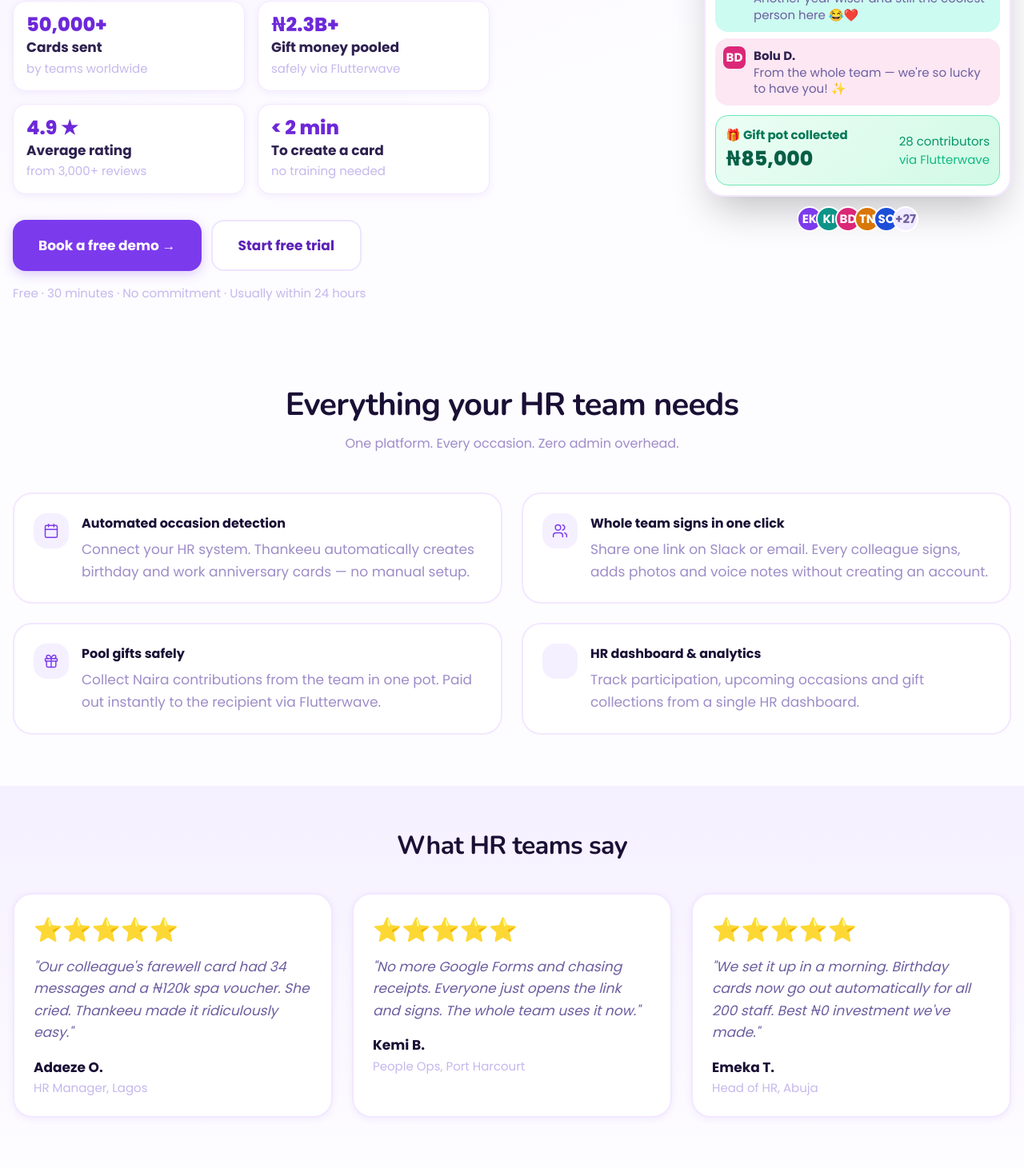
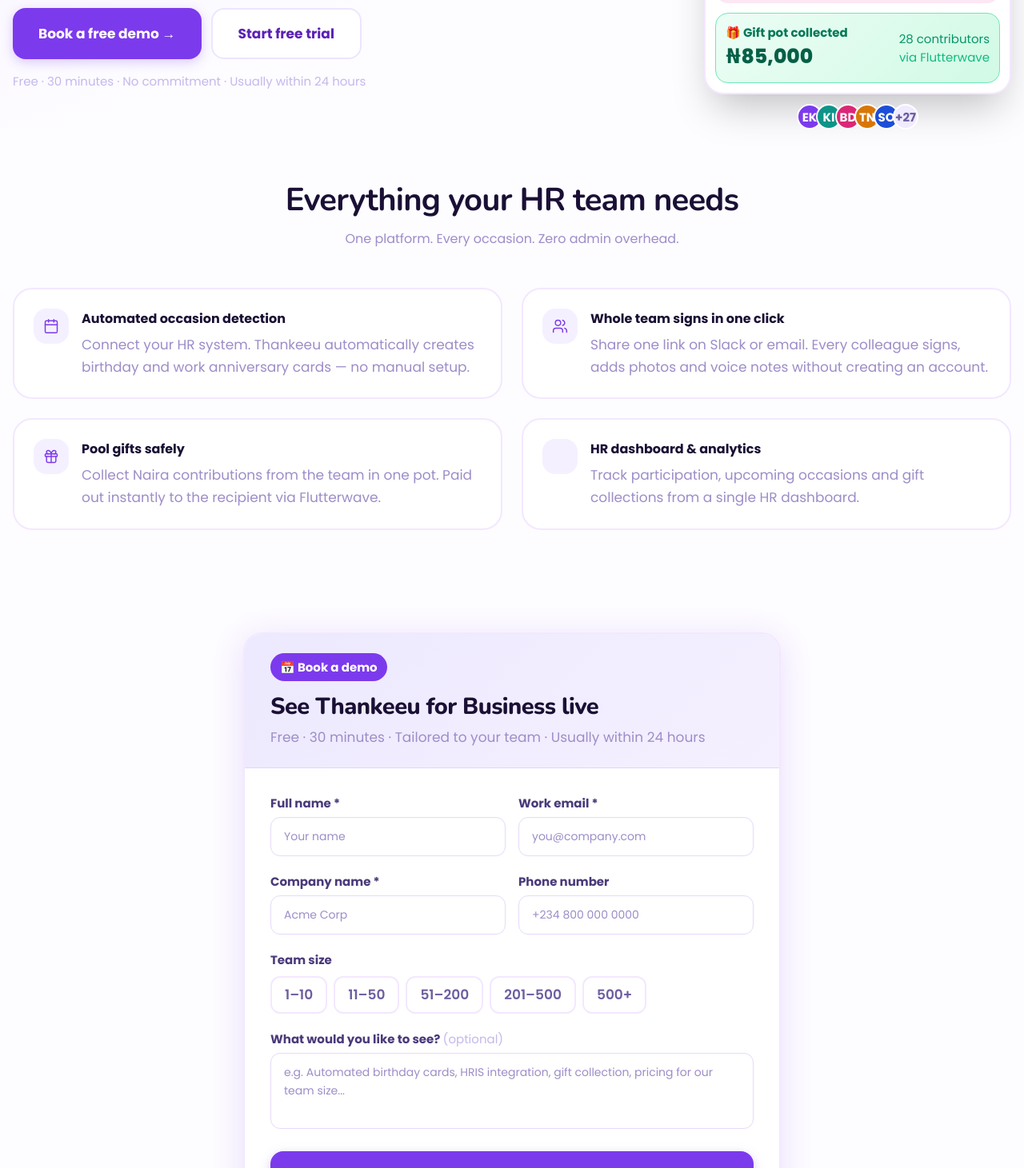
Before and after one commit to Emmaudu/Thankeeu, a React (Vite) app in the folder frontend/: page /business in a window 1280 px wide. Shown: the part 520-1981 px from the top of the page at 80% size. Built offline with nearby package versions, Linux system fonts and the light colour scheme; no server answers.

Commit message:
business team page demo

```diff
--- a/frontend/src/pages/BookDemo.jsx
+++ b/frontend/src/pages/BookDemo.jsx
@@ -9,24 +9,11 @@
 
 const TEAM_SIZE_OPTIONS = ['1–10', '11–50', '51–200', '201–500', '500+'];
 
-const SOCIAL_PROOF = [
-  { metric: '50,000+',  label: 'Cards sent',             sub: 'by teams worldwide' },
-  { metric: '₦2.3B+',   label: 'Gift money pooled',      sub: 'safely via Flutterwave' },
-  { metric: '4.9 ★',    label: 'Average rating',         sub: 'from 3,000+ reviews' },
-  { metric: '< 2 min',  label: 'To create a card',       sub: 'no training needed' },
-];
-
 const FEATURES = [
   { icon: 'Calendar',   title: 'Automated occasion detection',  desc: 'Connect your HR system. Thankeeu automatically creates birthday and work anniversary cards — no manual setup.' },
   { icon: 'Users',      title: 'Whole team signs in one click', desc: 'Share one link on Slack or email. Every colleague signs, adds photos and voice notes without creating an account.' },
   { icon: 'Gift',       title: 'Pool gifts safely',             desc: 'Collect Naira contributions from the team in one pot. Paid out instantly to the recipient via Flutterwave.' },
   { icon: 'BarChart2',  title: 'HR dashboard & analytics',      desc: 'Track participation, upcoming occasions and gift collections from a single HR dashboard.' },
-];
-
-const TESTIMONIALS = [
-  { text: '"Our colleague\'s farewell card had 34 messages and a ₦120k spa voucher. She cried. Thankeeu made it ridiculously easy."', name: 'Adaeze O.', role: 'HR Manager, Lagos' },
-  { text: '"No more Google Forms and chasing receipts. Everyone just opens the link and signs. The whole team uses it now."',           name: 'Kemi B.',   role: 'People Ops, Port Harcourt' },
-  { text: '"We set it up in a morning. Birthday cards now go out automatically for all 200 staff. Best ₦0 investment we\'ve made."',  name: 'Emeka T.',  role: 'Head of HR, Abuja' },
 ];
 
 export default function BookDemo() {
@@ -81,17 +68,6 @@
             <p className="text-warm-500 mb-8 leading-relaxed" style={{ fontSize: 'clamp(1.05rem,2.2vw,1.2rem)' }}>
               Automate birthday cards, farewell cards, work anniversaries and team milestones — with real messages, photos and pooled gifts. No chasing people. No Google Forms. Just one link.
             </p>
-
-            {/* Stats row */}
-            <div className="grid grid-cols-2 gap-4 mb-8">
-              {SOCIAL_PROOF.map(s => (
-                <div key={s.metric} className="bg-white rounded-2xl border border-purple-100 p-4 shadow-sm text-center lg:text-left">
-                  <p className="font-extrabold text-primary-600" style={{ fontSize: '1.5rem', lineHeight: 1.1 }}>{s.metric}</p>
-                  <p className="font-bold text-warm-800 text-sm mt-0.5">{s.label}</p>
-                  <p className="text-warm-400 text-xs">{s.sub}</p>
-                </div>
-              ))}
-            </div>
 
             <div className="flex flex-col sm:flex-row gap-3 justify-center lg:justify-start">
               <a href="#book-demo" className="gc-btn-primary inline-flex items-center justify-center gap-2 px-8 py-4 text-base">
@@ -182,27 +158,6 @@
                   <p className="font-bold text-warm-900 mb-1.5">{f.title}</p>
                   <p className="text-warm-500 text-sm leading-relaxed">{f.desc}</p>
                 </div>
-              </div>
-            ))}
-          </div>
-        </div>
-      </section>
-
-      {/* ── Testimonials ─────────────────────────────────────────────────── */}
-      <section className="py-14 px-4 gc-font" style={{ background: 'linear-gradient(180deg,#F5F0FF,#FDFCFF)' }}>
-        <div className="max-w-5xl mx-auto">
-          <div className="text-center mb-10">
-            <h2 className="font-bold text-warm-900 mb-2" style={{ fontSize: 'clamp(1.5rem,3.5vw,2rem)' }}>
-              What HR teams say
-            </h2>
-          </div>
-          <div className="grid grid-cols-1 md:grid-cols-3 gap-6">
-            {TESTIMONIALS.map(t => (
-              <div key={t.name} className="bg-white rounded-3xl border-2 border-purple-100 p-6 shadow-sm">
-                <div className="text-2xl mb-3">⭐⭐⭐⭐⭐</div>
-                <p className="text-warm-600 text-sm leading-relaxed mb-4 italic">"{t.text.replace(/^"|"$/g,'')}"</p>
-                <p className="font-bold text-warm-900 text-sm">{t.name}</p>
-                <p className="text-warm-400 text-xs">{t.role}</p>
               </div>
             ))}
           </div>
```
